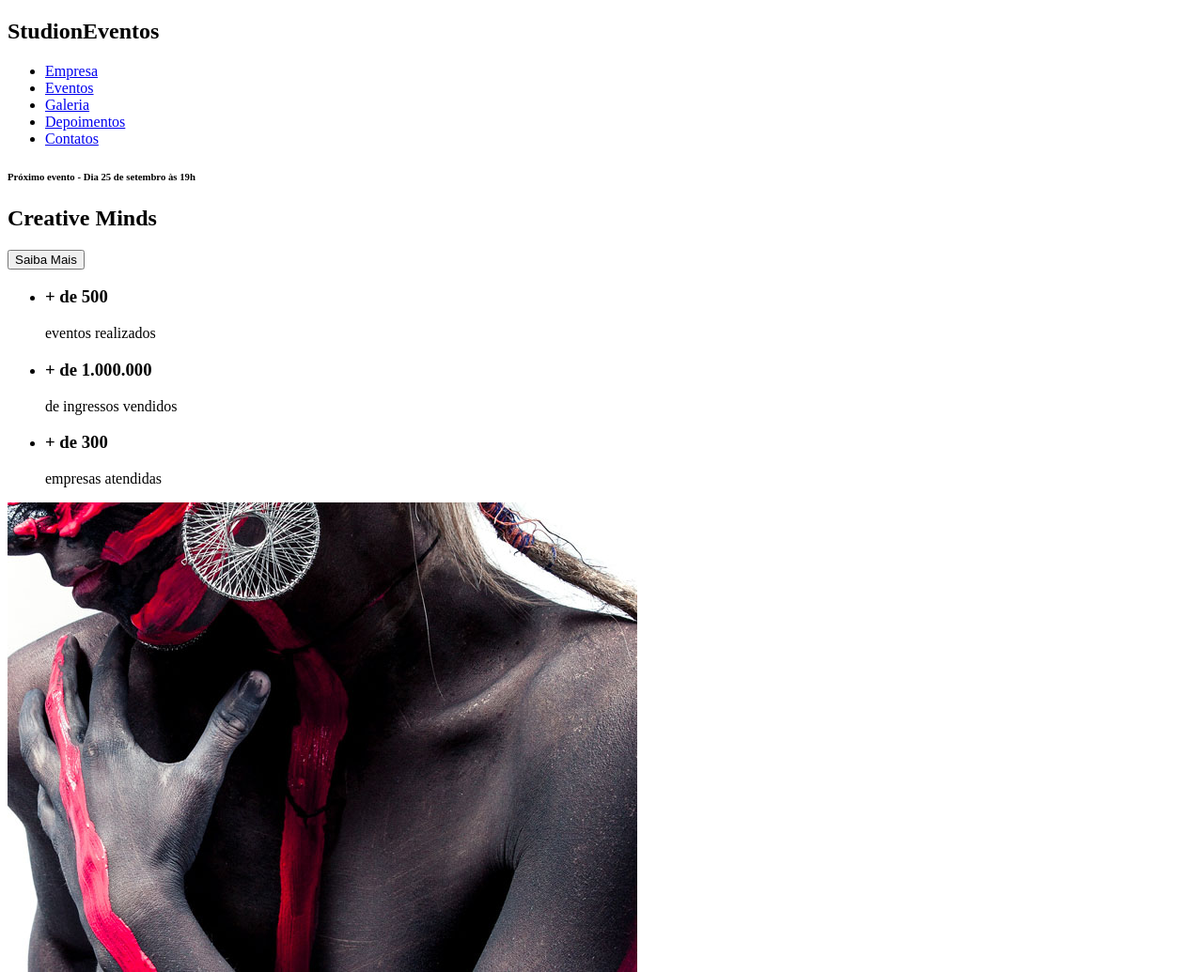
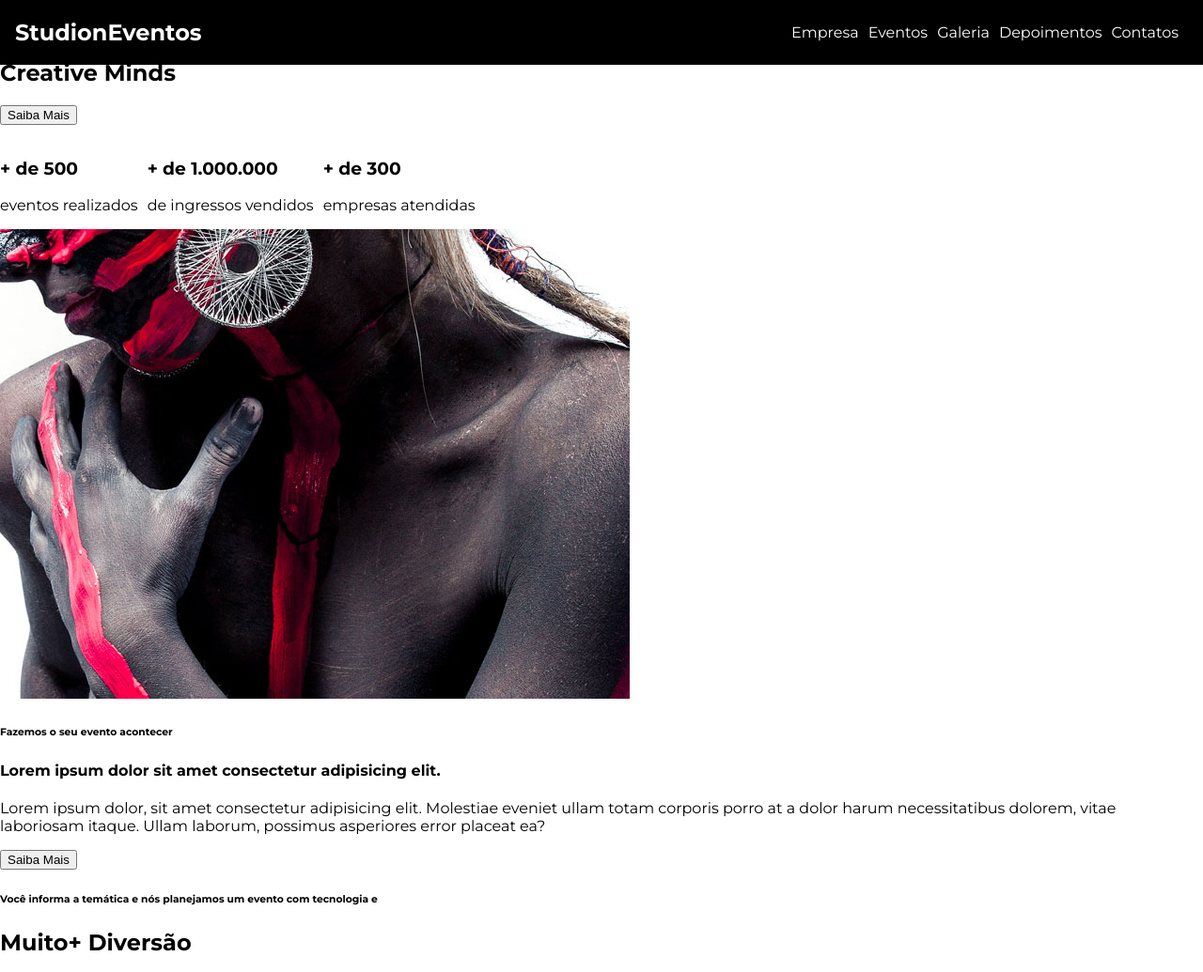
Before and after one commit to noamhenrique/studion, a website: page src/index.html in a window 1280 px wide. Shown: the top 1035 px of the page at 94% size. Drawn offline with Linux system fonts and the light colour scheme.

Commit message:
feat(nav): add base style

```diff
--- a/src/index.html
+++ b/src/index.html
@@ -3,13 +3,14 @@
   <head>
     <meta charset="UTF-8" />
     <meta name="viewport" content="width-device-width, initial-scale=1.0" />
+    <link rel="stylesheet" href="style.css" />
     <title>Studion</title>
   </head>
 
   <body>
-    <nav>
+    <nav class="navbar">
       <h1>Studi<span>on</span><span>Eventos</span></h1>
-      <ul>
+      <ul class="navbar__links">
         <li>
           <a href="#Empresa">
             Empresa
--- /dev/null
+++ b/src/style.css
@@ -0,0 +1,49 @@
+@import url("https://fonts.googleapis.com/css2?family=Montserrat:wght@400;700&display=swap");
+
+* {
+  box-sizing: border-box;
+}
+
+:root {
+  /* html */
+  font-family: "Montserrat", sans-serif;
+  font-size: 16px;
+}
+
+body {
+  margin: 0;
+}
+
+ul {
+  display: flex;
+  list-style: none;
+  padding-left: 0;
+}
+
+li {
+  margin-right: 0.625rem; /* 10/16 */
+}
+
+.navbar {
+  position: fixed;
+  display: grid;
+  grid-template-columns: 1fr 9fr;
+  align-items: center;
+  top: 0;
+  left: 0;
+
+  width: 100%; /* ou no lugar de % colocar vw */
+  padding: 0 1rem;
+
+  background-color: #000; /* Vermelho / verde / azul / transparência - 0 - F */
+  color: #fff;
+}
+
+.navbar__links {
+  justify-self: end;
+}
+
+.navbar__links a {
+  color: #fff;
+  text-decoration: none;
+}
```
